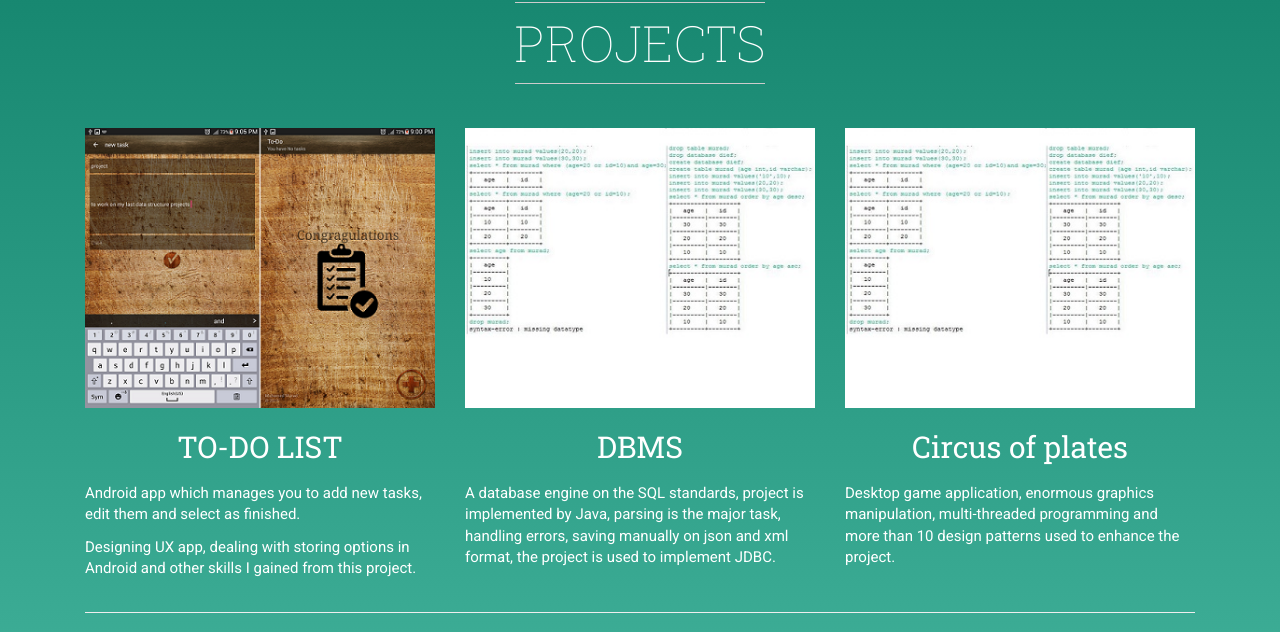
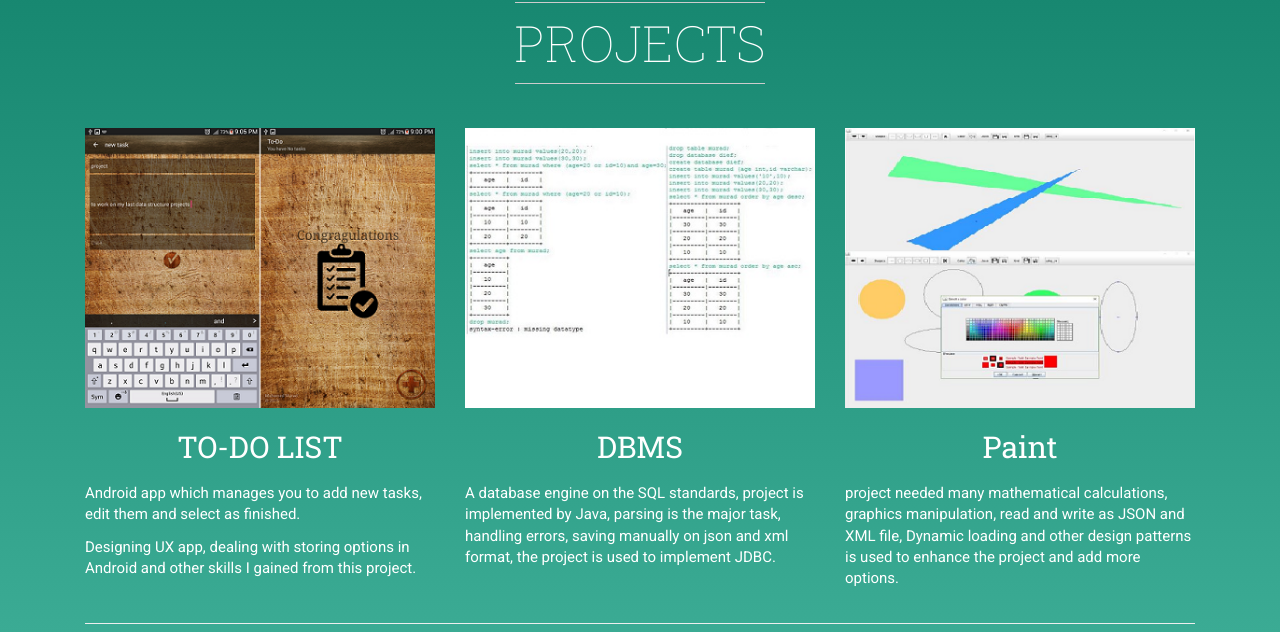
Before and after one commit to MohamedMurad/MohamedMurad.github.io, a plain HTML site: page index.html in a window 1280 px wide. Shown: the part 2159-2791 px from the top of the page. Drawn offline with Linux system fonts and the light colour scheme; some packages are replaced by stand-ins of ours.

Commit message:
the final version

```diff
--- a/index.html
+++ b/index.html
@@ -222,7 +222,7 @@ _________________________________________________________ -->
 
 							<img src="img/proj1.png" class="img-responsive" alt="" />
 
-                            <h3 class="heading"><a target="_blank" href="https://github.com/MohamedMurad"><font color="#FFFFFF">TO-DO LIST</font></a></h3>
+                            <h3 class="heading"><a target="_blank" href="https://github.com/MohamedMurad/To-Do-App"><font color="#FFFFFF">TO-DO LIST</font></a></h3>
                             <p>Android app which manages you to add new tasks, edit them and select as finished.</p>
 							<p>Designing UX app, dealing with storing options in Android and other skills I gained from this project.</p>
                         </div>
@@ -232,16 +232,16 @@ _________________________________________________________ -->
 							<img src="img/proj2.JPG" class="img-responsive" alt="" />
 
 
-                            <h3 class="heading"><a target="_blank" href="https://github.com/MohamedMurad"><font color="#FFFFFF">DBMS</font></a></h3>
+                            <h3 class="heading"><a target="_blank" href="https://github.com/MohamedMurad/DataBaseManagementSystem"><font color="#FFFFFF">DBMS</font></a></h3>
                             <p>A database engine on the SQL standards, project is implemented by Java, parsing is the major task, handling errors, saving manually on json and xml format, the project is used to implement JDBC.</p>
                         </div>
 
                         <div class="col-md-4" data-animate="fadeInUp">
 
-							<img src="img/proj2.JPG" class="img-responsive" alt="" />
+							<img src="img/proj3.png" class="img-responsive" alt="" />
 
-							<h3 class="heading"><a target="_blank" href="https://github.com/MohamedMurad"><font color="#FFFFFF">Circus of plates</font></a></h3>
-                            <p>Desktop game application, enormous graphics manipulation, multi-threaded programming and more than 10 design patterns used to enhance the project.</p>
+							<h3 class="heading"><a target="_blank" href="https://github.com/MohamedMurad/Paint-Desktop-App"><font color="#FFFFFF">Paint</font></a></h3>
+                            <p>project needed many mathematical calculations, graphics manipulation, read and write as JSON and XML file, Dynamic loading and other design patterns is used to enhance the project and add more options.</p>
                         </div>
 
                     </div>
```
Also changed, not shown: img/proj3.png (added).
